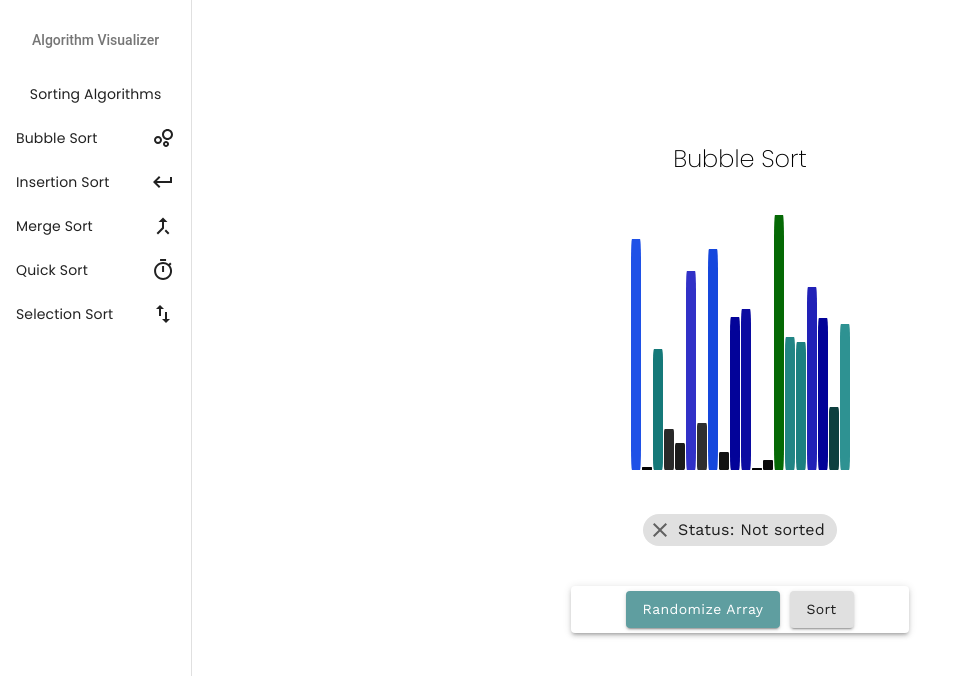
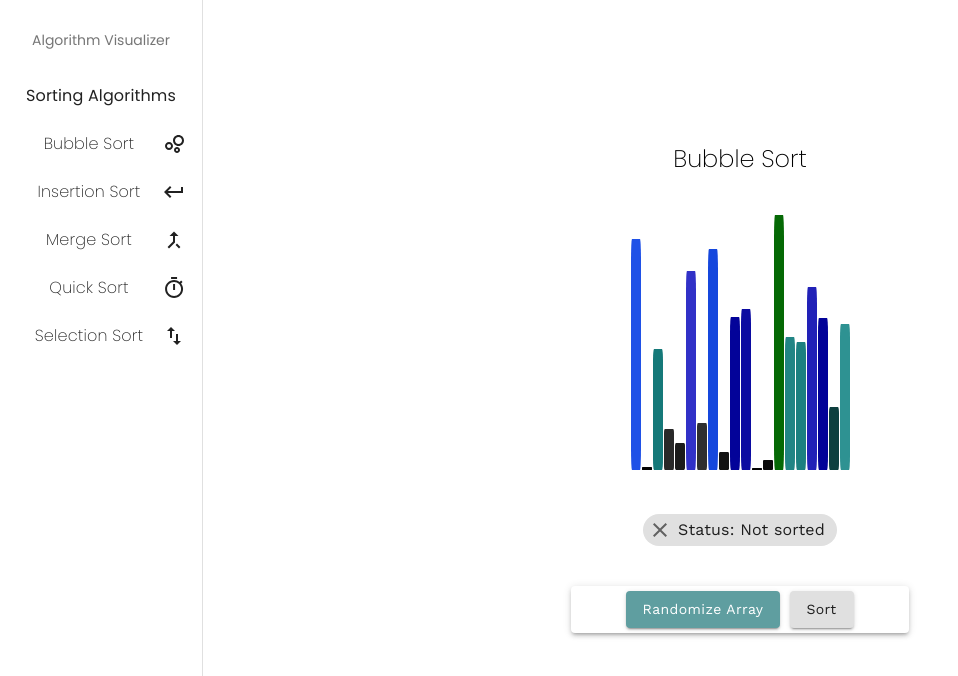
Before and after one commit to sahuashi/algorithm-visualizer, a React (Create React App) app: page / in a window 1280 px wide. Shown: the top 676 px of the page, without its empty margins (0-958 px from the left). Built offline with nearby package versions, Linux system fonts and the light colour scheme; the HTML template or start-up script is replaced by a standard one.

Commit message:
Add withStyles styling

```diff
--- a/src/App.css
+++ b/src/App.css
@@ -4,11 +4,6 @@
   display: flex!important;
 }
 
-.drawer {
-  width: 200px;
-  position: relative;
-  white-space: nowrap;
-}
 
 .main-panel {
   text-align: center;
--- a/src/App.js
+++ b/src/App.js
@@ -14,6 +14,7 @@ import mergeSort from "./algorithms/merge-sort";
 import quickSort from "./algorithms/quick-sort";
 import selectionSort from "./algorithms/selection-sort";
 import randomizeArray from './helpers/Randomizer';
+import '@fontsource/roboto';
 import "./App.css";
 
 function App() {
--- a/src/components/Sidebar.js
+++ b/src/components/Sidebar.js
@@ -1,20 +1,40 @@
 import React, { Component } from "react";
-import { Drawer, List, ListItem, ListItemText, ListSubheader, Typography } from "@material-ui/core";
+import { Drawer, List, ListItem, ListItemText, ListSubheader } from "@material-ui/core";
+import { withStyles } from "@material-ui/core/styles";
 
-export default class Sidebar extends Component {
+const styles = theme => ({
+  root: {
+    position: 'relative',
+    width: '200px',
+    whiteSpace: 'nowrap'
+  },
+  subheader: {
+    fontFamily:'Poppins'
+  },
+  category: {
+    fontFamily:'Poppins',
+  },
+  item: {
+    fontFamily: 'Poppins',
+    fontWeight: '200'
+  }
+    });
+
+class Sidebar extends Component {
   render() {
+    const { classes } = this.props;
     return (
-      <Drawer variant="permanent" anchor="left" className="drawer">
+      <Drawer variant="permanent" anchor="left" className={classes.root}>
         <List>
           <ListItem>
-            <ListSubheader>Algorithm Visualizer</ListSubheader>
+            <ListSubheader classes={{root:classes.subheader}}>Algorithm Visualizer</ListSubheader>
           </ListItem>
           <ListItem>
-            <ListItemText align="center" disableTypography primary={<Typography variant="body2">Sorting Algorithms</Typography>}/>
+          <ListItemText classes={{primary:classes.category}} align="center" primary="Sorting Algorithms"/>
           </ListItem>
           {Object.keys(this.props.algorithms).map((algo, index) => (
             <ListItem key={index} button onClick={() => this.props.setSelectedAlgorithm(algo)}>
-              <ListItemText disableTypography primary={<Typography variant="body2">{algo}</Typography>}/>
+              <ListItemText style={{textAlign:'center'}}classes={{primary:classes.item}} primary={algo}/>
               {this.props.algorithms[algo][1]}
             </ListItem>
           ))}
@@ -23,3 +43,5 @@ export default class Sidebar extends Component {
     );
   }
 }
+
+export default withStyles(styles)(Sidebar);
```
